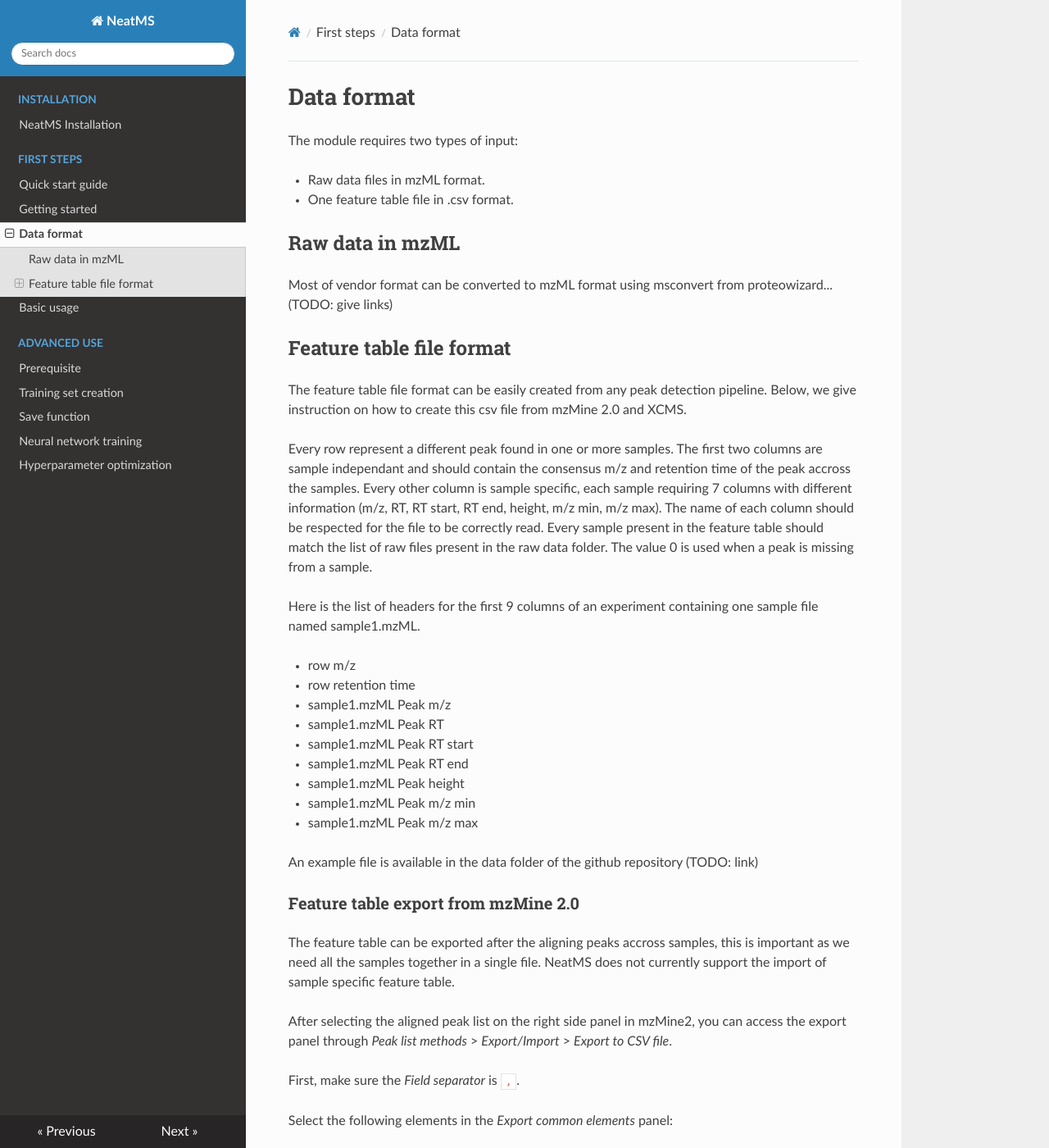
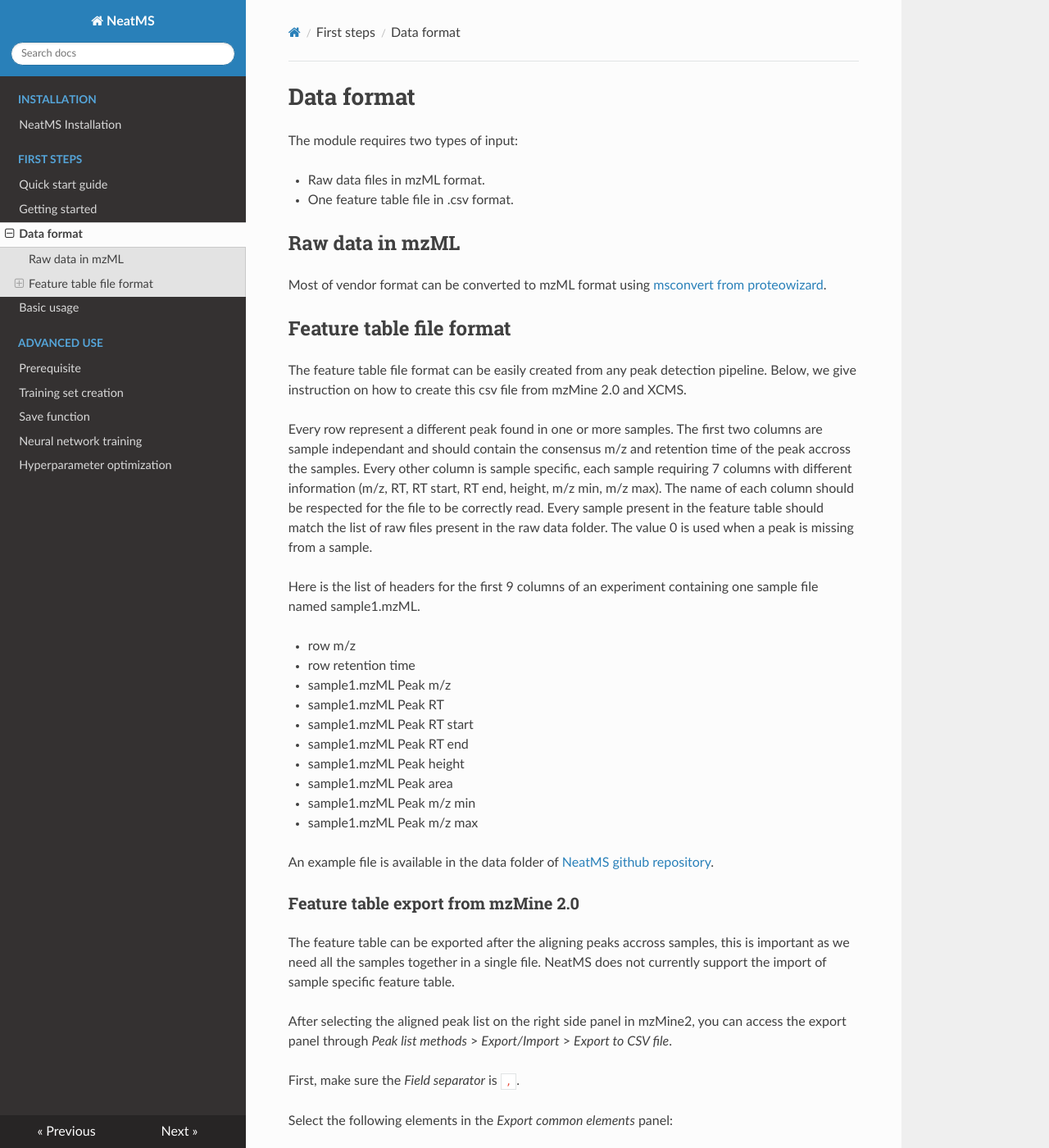
Before and after one commit to bihealth/NeatMS, an MkDocs documentation site: the page built from docs/first-steps/data-format.md, in a window 1280 px wide and 1400 px high. Shown: the whole window at 82% size. Built offline with MkDocs 1.6.1, drawn with Linux system fonts in a browser that asks for light colours; nearby versions of some CDN libraries; some of the changed text lies outside the part shown.

Commit message:
Doc correction and webhook test

```diff
--- a/docs/first-steps/data-format.md
+++ b/docs/first-steps/data-format.md
@@ -7,7 +7,7 @@ The module requires two types of input:
 
 ## Raw data in mzML
 
-Most of vendor format can be converted to mzML format using msconvert from proteowizard... (TODO: give links)
+Most of vendor format can be converted to mzML format using [msconvert from proteowizard](http://proteowizard.sourceforge.net/).
 
 ## Feature table file format
 
@@ -25,10 +25,11 @@ Here is the list of headers for the first 9 columns of an experiment containing
 * sample1.mzML Peak RT start
 * sample1.mzML Peak RT end
 * sample1.mzML Peak height
+* sample1.mzML Peak area
 * sample1.mzML Peak m/z min
 * sample1.mzML Peak m/z max
 
-An example file is available in the data folder of the github repository (TODO: link)
+An example file is available in the data folder of [NeatMS github repository](https://github.com/bihealth/NeatMS).
 
 ### Feature table export from mzMine 2.0
 
@@ -50,6 +51,7 @@ Select the following in the *Export data file elements* panel:
 * Peak RT start
 * Peak RT end
 * Peak height
+* Peak area
 * Peak m/z min
 * Peak m/z max
 
```
Also changed, not shown: other parts of docs/first-steps/data-format.md (+1 -1 lines).
